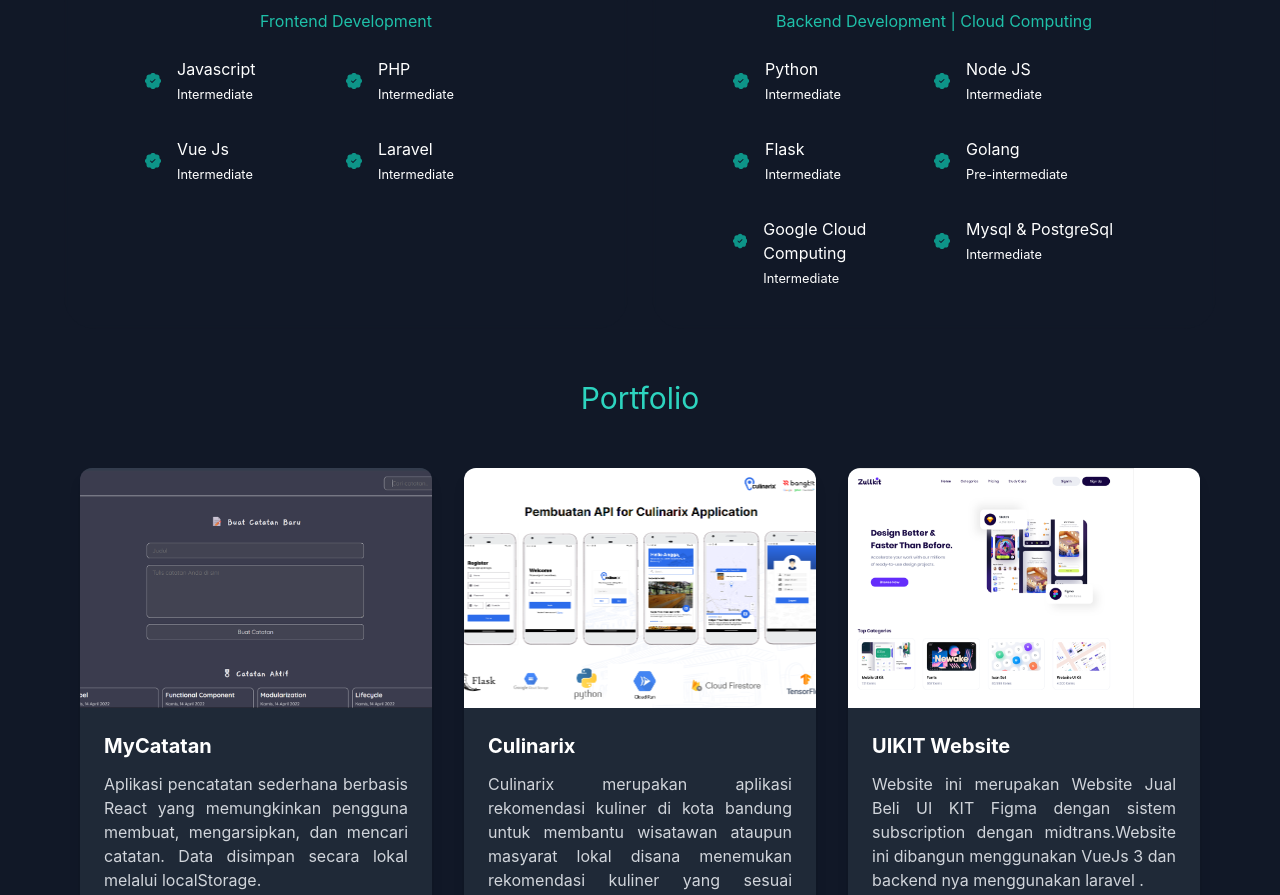
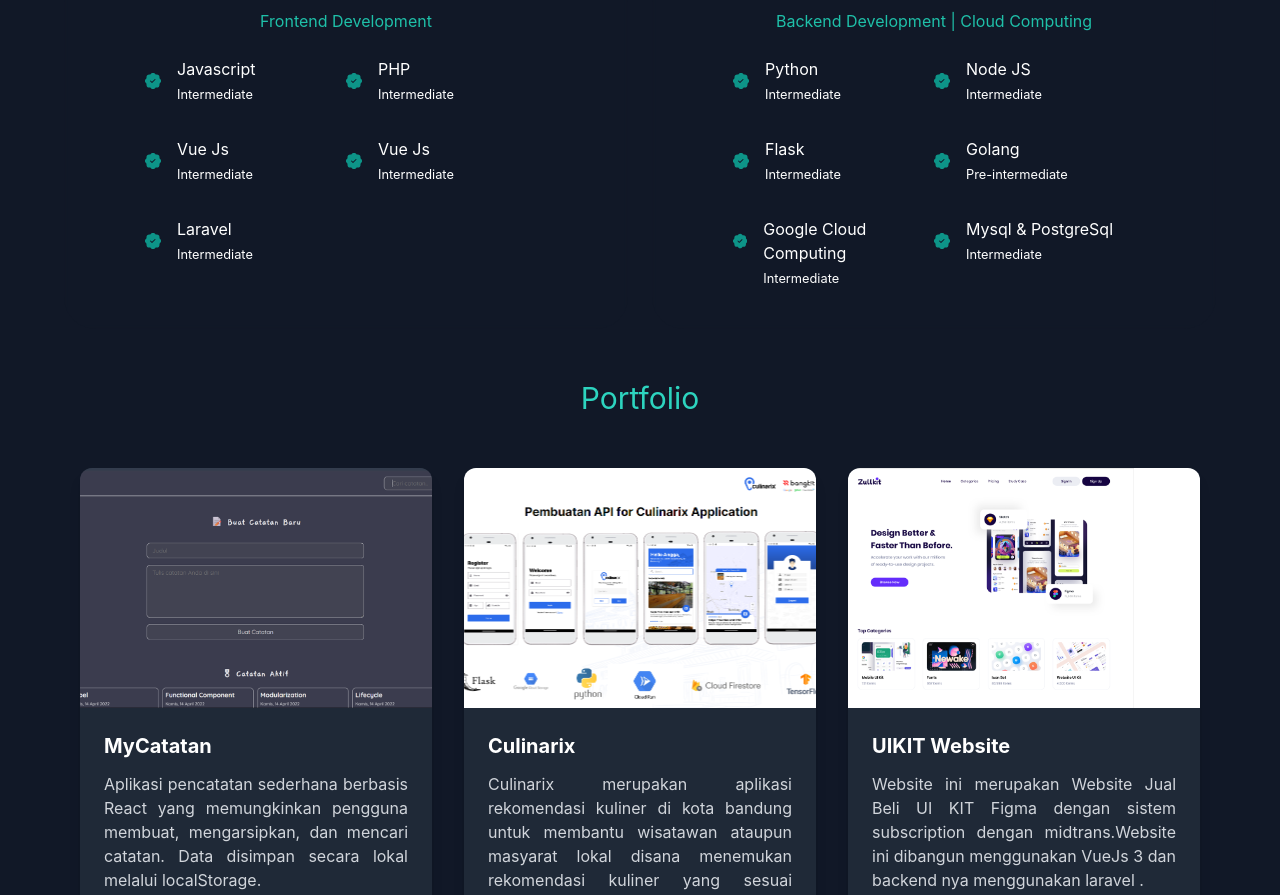
Before and after one commit to alghoziii/portofolio-x, a Next.js app: page / in a window 1280 px wide. Shown: the part 2160-3055 px from the top of the page. Built offline with nearby package versions, Linux system fonts and the light colour scheme.

Commit message:
Update index.js

```diff
--- a/pages/index.js
+++ b/pages/index.js
@@ -264,6 +264,13 @@
                 <article className="experience__details">
                   <BsFillPatchCheckFill className="experience__details-icon" />
                   <div>
+                    <h4>Vue Js</h4>
+                    <small className="text-light">Intermediate</small>
+                  </div>
+                </article>
+                <article className="experience__details">
+                  <BsFillPatchCheckFill className="experience__details-icon" />
+                  <div>
                     <h4>Laravel</h4>
                     <small className="text-light">Intermediate</small>
                   </div>
```
